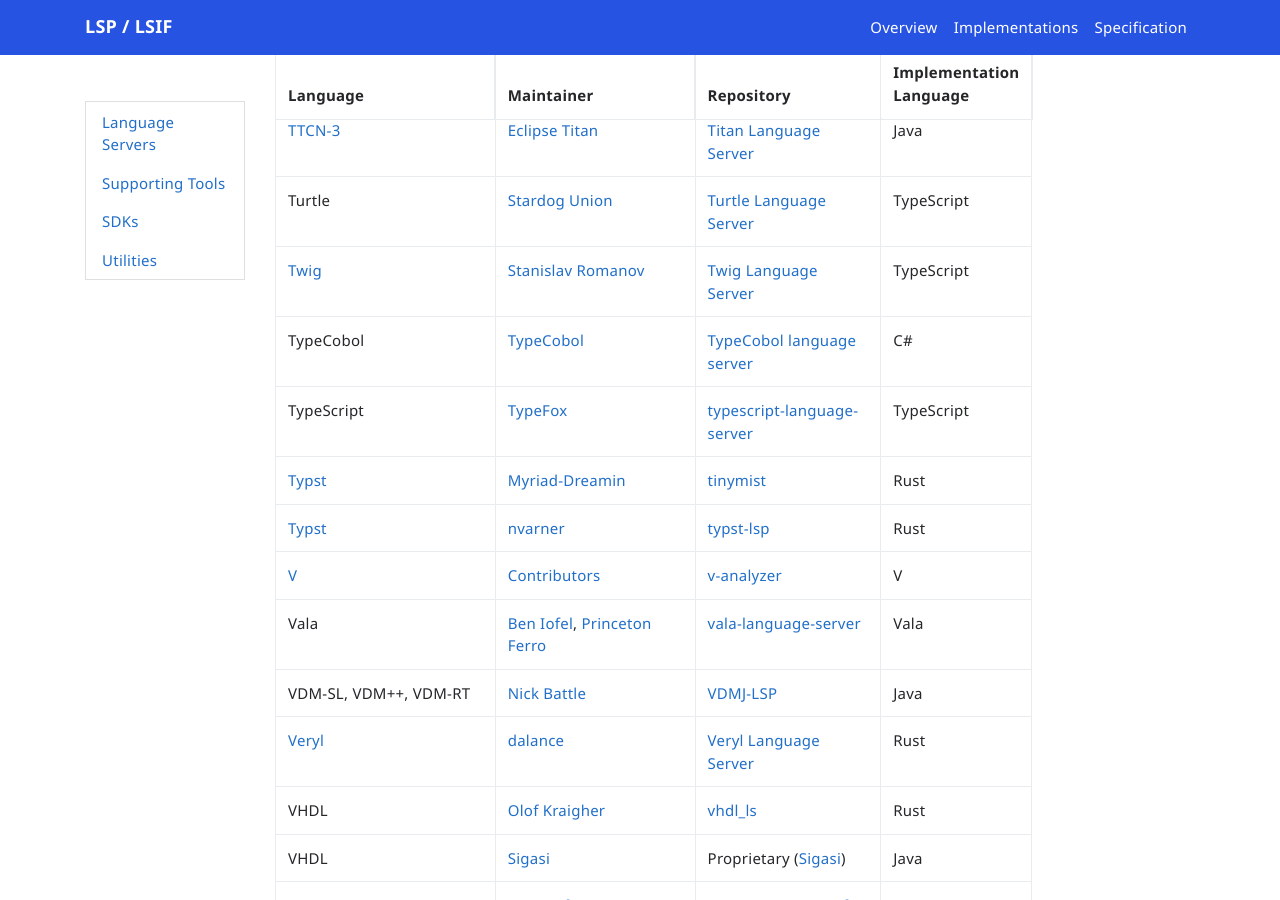
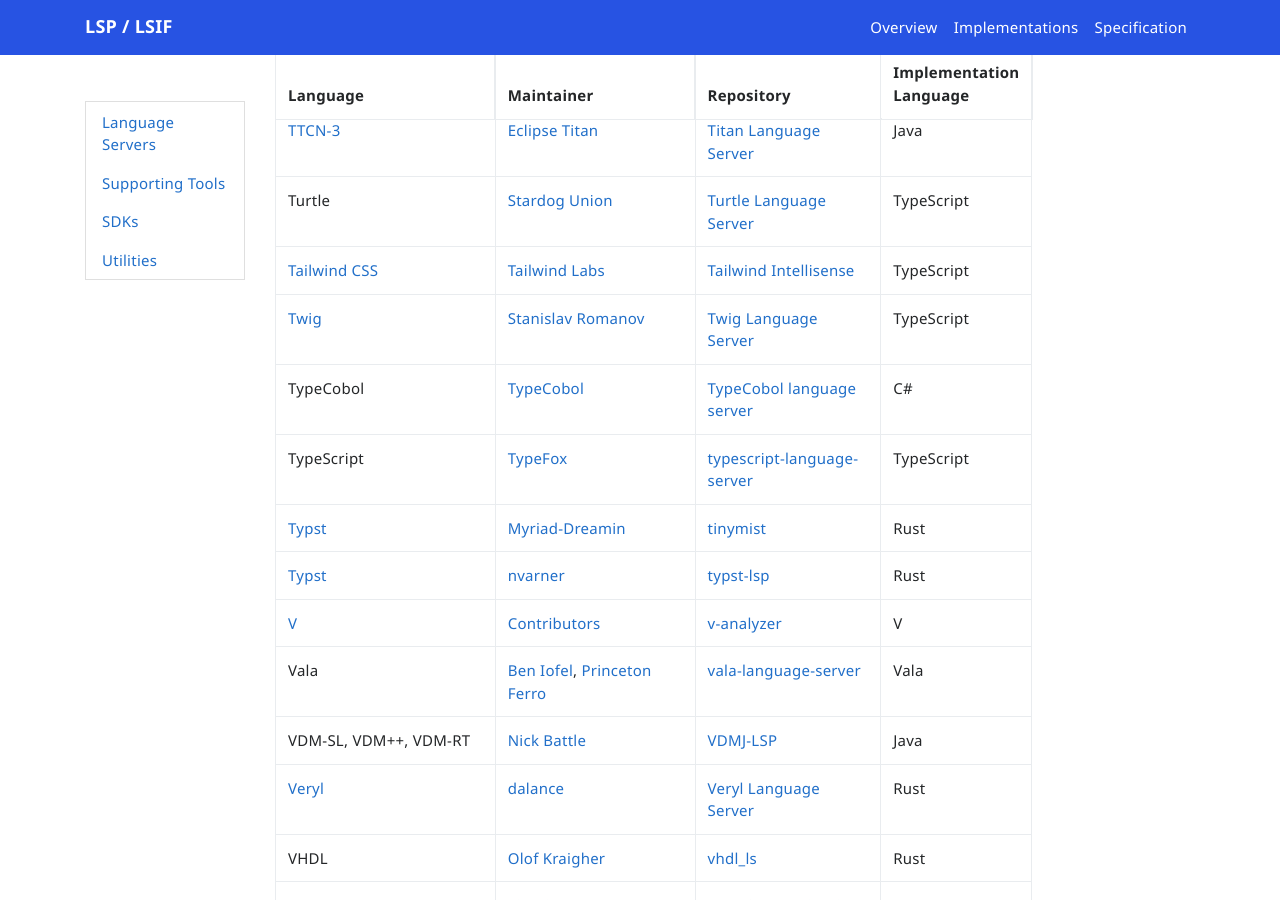
Before and after one commit to microsoft/language-server-protocol, a Jekyll site: the page built from _implementors/servers.md, in a window 1280 px wide and 900 px high, scrolled down 12827 px. Built offline with Jekyll 4.4.1, drawn with Linux system fonts in a browser that asks for light colours; nearby versions of some CDN libraries; comment, search, counter and statistics services are not loaded.

Commit message:
Add Tailwind Intellisense

```diff
--- a/_implementors/servers.md
+++ b/_implementors/servers.md
@@ -237,6 +237,7 @@
 | [TTCN-3](http://www.ttcn-3.org) | [Nokia](https://www.nokia.com) | [ntt](https://github.com/nokia/ntt) | Go |
 | [TTCN-3](http://www.ttcn-3.org) | [Eclipse Titan](https://projects.eclipse.org/projects/tools.titan) | [Titan Language Server](https://gitlab.eclipse.org/eclipse/titan/titan.language-server) | Java |
 | Turtle | [Stardog Union](https://github.com/stardog-union) | [Turtle Language Server](https://github.com/stardog-union/stardog-language-servers/tree/master/packages/turtle-language-server) | TypeScript |
+| [Tailwind CSS](https://tailwindcss.com) | [Tailwind Labs](https://tailwindcss.com) | [Tailwind Intellisense](http://github.com/tailwindlabs/tailwindcss-intellisense) | TypeScript |
 | [Twig](https://twig.symfony.com/) | [Stanislav Romanov](https://github.com/kaermorchen) | [Twig Language Server](https://github.com/kaermorchen/twig-language-server/tree/master/packages/language-server) | TypeScript |
 | TypeCobol| [TypeCobol](https://github.com/TypeCobolTeam) | [TypeCobol language server](https://github.com/TypeCobolTeam/TypeCobol/tree/master/TypeCobol.LanguageServer) | C# |
 | TypeScript|[TypeFox](http://typefox.io/)| [typescript-language-server](https://github.com/theia-ide/typescript-language-server) | TypeScript |
```
